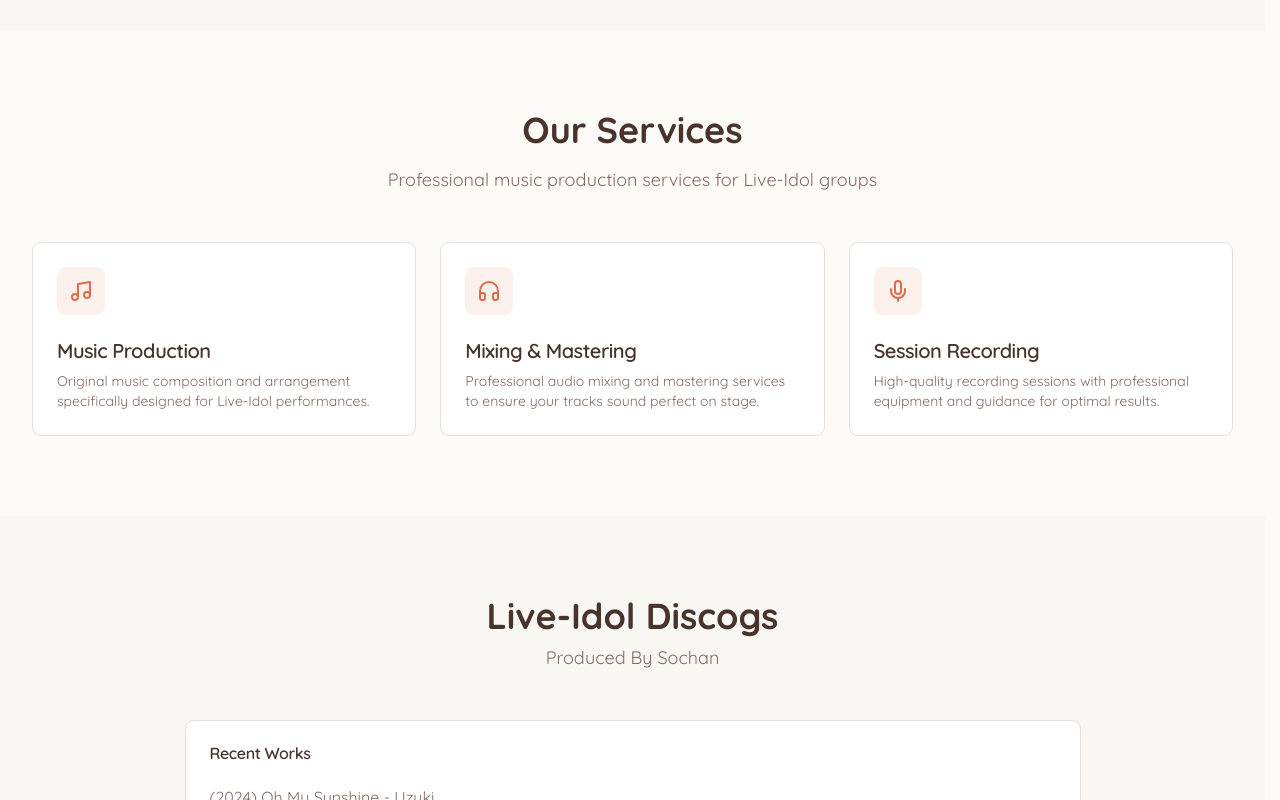
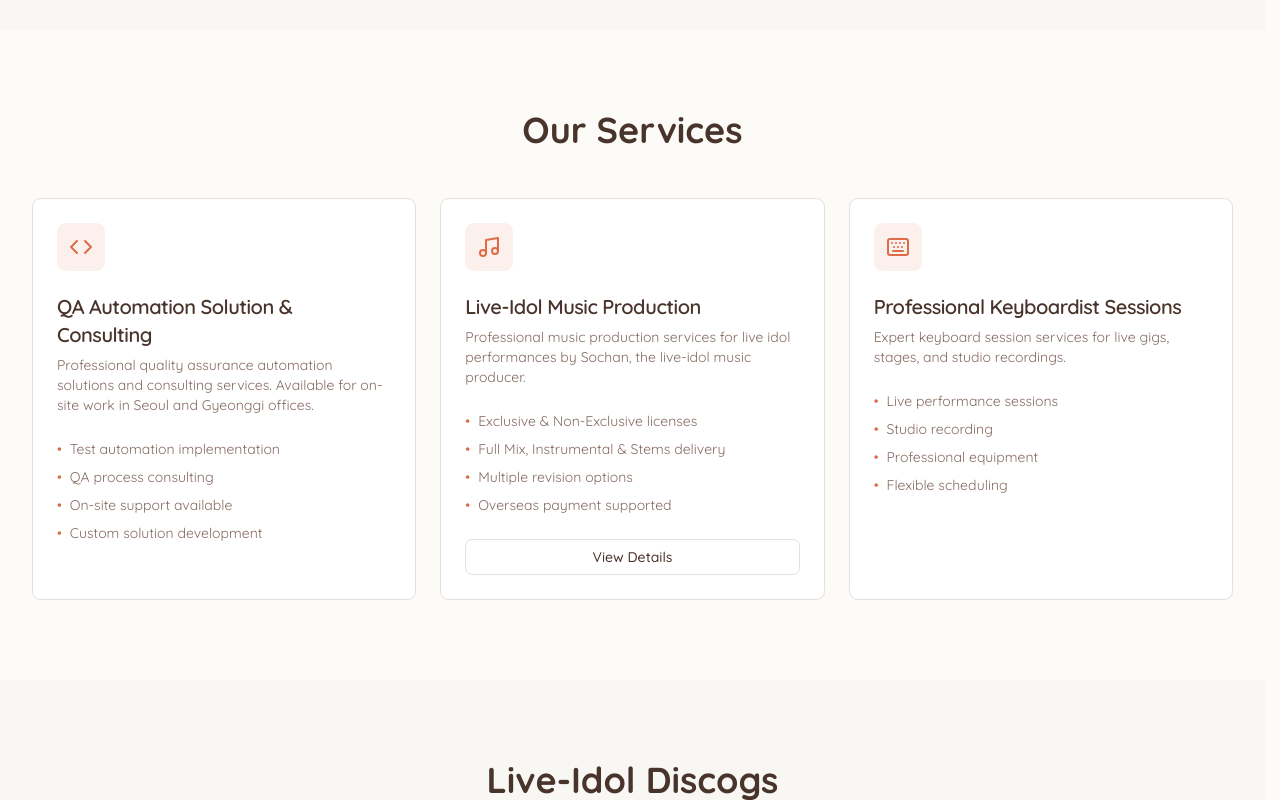
Before and after one commit to like-daffy/culture-and-tech-homepage, a Next.js app: page / in a window 1280 px wide. Shown: the part 726-1526 px from the top of the page. Built offline with nearby package versions, Linux system fonts and the light colour scheme.

Commit message:
feat(services): add comprehensive service details

```diff
--- a/src/components/Services.tsx
+++ b/src/components/Services.tsx
@@ -1,5 +1,6 @@
 import { Card, CardContent, CardDescription, CardHeader, CardTitle } from "@/components/ui/card";
-import { Music, Headphones, Mic } from "lucide-react";
+import { Button } from "@/components/ui/button";
+import { Code, Music, Keyboard } from "lucide-react";
 import { useLanguage } from "@/contexts/LanguageProvider";
 
 export function Services() {
@@ -8,43 +9,81 @@ export function Services() {
   const content = {
     en: {
       title: "Our Services",
-      subtitle: "Professional music production services for Live-Idol groups",
       services: [
         {
-          icon: Music,
-          title: "Music Production",
-          description: "Original music composition and arrangement specifically designed for Live-Idol performances.",
+          icon: Code,
+          title: "QA Automation Solution & Consulting",
+          description: "Professional quality assurance automation solutions and consulting services. Available for on-site work in Seoul and Gyeonggi offices.",
+          features: [
+            "Test automation implementation",
+            "QA process consulting",
+            "On-site support available",
+            "Custom solution development",
+          ],
         },
         {
-          icon: Headphones,
-          title: "Mixing & Mastering",
-          description: "Professional audio mixing and mastering services to ensure your tracks sound perfect on stage.",
+          icon: Music,
+          title: "Live-Idol Music Production",
+          description: "Professional music production services for live idol performances by Sochan, the live-idol music producer.",
+          features: [
+            "Exclusive & Non-Exclusive licenses",
+            "Full Mix, Instrumental & Stems delivery",
+            "Multiple revision options",
+            "Overseas payment supported",
+          ],
+          cta: "View Details",
+          link: "#music-details",
         },
         {
-          icon: Mic,
-          title: "Session Recording",
-          description: "High-quality recording sessions with professional equipment and guidance for optimal results.",
+          icon: Keyboard,
+          title: "Professional Keyboardist Sessions",
+          description: "Expert keyboard session services for live gigs, stages, and studio recordings.",
+          features: [
+            "Live performance sessions",
+            "Studio recording",
+            "Professional equipment",
+            "Flexible scheduling",
+          ],
         },
       ],
     },
     ko: {
-      title: "제공 서비스",
-      subtitle: "라이브아이돌 그룹을 위한 전문 음악 제작 서비스",
+      title: "서비스",
       services: [
         {
-          icon: Music,
-          title: "음악 제작",
-          description: "라이브아이돌 공연에 특화된 오리지널 음악 작곡 및 편곡을 제공합니다.",
+          icon: Code,
+          title: "QA 자동화 솔루션 및 컨설팅",
+          description: "전문 품질 보증 자동화 솔루션 및 컨설팅 서비스. 서울 및 경기도 사무실에서 상주 근무 가능합니다.",
+          features: [
+            "테스트 자동화 구현",
+            "QA 프로세스 컨설팅",
+            "현장 지원 가능",
+            "맞춤형 솔루션 개발",
+          ],
+          cta: "자세히 보기",
+          link: "http://kmong.com/gig/748195",
         },
         {
-          icon: Headphones,
-          title: "믹싱 & 마스터링",
-          description: "무대에서 완벽한 사운드를 보장하는 전문 오디오 믹싱 및 마스터링 서비스를 제공합니다.",
+          icon: Music,
+          title: "라이브아이돌 음악 제작",
+          description: "라이브아이돌 음악 프로듀서 소찬의 전문 음악 제작 서비스.",
+          features: [
+            "독점 및 비독점 라이선스",
+            "풀 믹스, 인스트루멘탈 및 스템 제공",
+            "다양한 수정 옵션",
+          ],
+          cta: "자세히 보기",
+          link: "#music-details",
         },
         {
-          icon: Mic,
-          title: "세션 녹음",
-          description: "전문 장비와 가이드를 통해 최적의 결과를 위한 고품질 녹음 세션을 제공합니다.",
+          icon: Keyboard,
+          title: "전문 키보디스트 세션",
+          description: "라이브 공연, 무대 및 스튜디오 녹음을 위한 전문 키보드 세션 서비스.",
+          features: [
+            "라이브 공연 세션",
+            "스튜디오 녹음",
+            "유연한 일정 조정",
+          ],
         },
       ],
     },
@@ -59,15 +98,12 @@ export function Services() {
           <h2 className="text-3xl md:text-4xl font-bold text-primary mb-4">
             {currentContent.title}
           </h2>
-          <p className="text-lg text-muted-foreground">
-            {currentContent.subtitle}
-          </p>
         </div>
         <div className="grid grid-cols-1 md:grid-cols-2 lg:grid-cols-3 gap-6">
           {currentContent.services.map((service, index) => {
             const Icon = service.icon;
             return (
-              <Card key={index} className="border-border hover:shadow-lg transition-shadow">
+              <Card key={index} className="border-border hover:shadow-lg transition-shadow flex flex-col">
                 <CardHeader>
                   <div className="w-12 h-12 rounded-lg bg-accent/10 flex items-center justify-center mb-4">
                     <Icon className="w-6 h-6 text-accent" />
@@ -77,6 +113,31 @@ export function Services() {
                     {service.description}
                   </CardDescription>
                 </CardHeader>
+                <CardContent className="flex-1 flex flex-col">
+                  <ul className="space-y-2 mb-6 flex-1">
+                    {service.features.map((feature, featureIndex) => (
+                      <li key={featureIndex} className="text-sm text-muted-foreground flex items-start">
+                        <span className="mr-2 text-accent">•</span>
+                        <span>{feature}</span>
+                      </li>
+                    ))}
+                  </ul>
+                  {service.cta && service.link && (
+                    <Button
+                      asChild
+                      variant="outline"
+                      className="w-full"
+                    >
+                      <a
+                        href={service.link}
+                        target={service.link.startsWith("http") ? "_blank" : undefined}
+                        rel={service.link.startsWith("http") ? "noopener noreferrer" : undefined}
+                      >
+                        {service.cta}
+                      </a>
+                    </Button>
+                  )}
+                </CardContent>
               </Card>
             );
           })}
```
